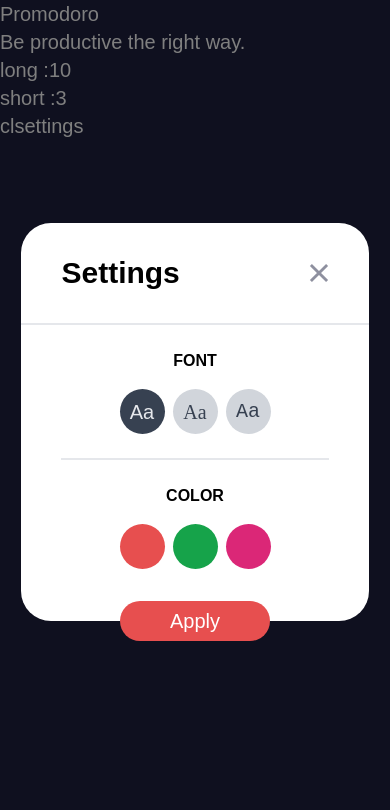
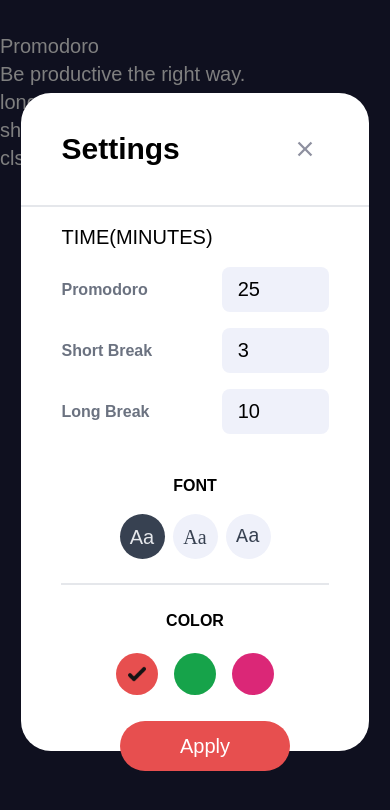
Before and after one commit to Damilola99-web/typescript-react, a React (Create React App) app: page / in a window 390 px wide. Both pictures are taken after a click on the button "settings". Shown: the top 810 px of the page. Built offline with nearby package versions, Linux system fonts and the light colour scheme.

Commit message:
finished settings, responsiveness, and the context states

```diff
--- a/src/App.css
+++ b/src/App.css
@@ -549,20 +549,264 @@ video {
   --tw-backdrop-sepia:  ;
 }
 
+.absolute {
+  position: absolute;
+}
+
+.relative {
+  position: relative;
+}
+
+.top-0 {
+  top: 0px;
+}
+
+.bottom-\[-20px\] {
+  bottom: -20px;
+}
+
+.left-\[calc\(50\%-75px\)\] {
+  left: calc(50% - 75px);
+}
+
+.left-0 {
+  left: 0px;
+}
+
+.my-4 {
+  margin-top: 1rem;
+  margin-bottom: 1rem;
+}
+
+.mb-7 {
+  margin-bottom: 1.75rem;
+}
+
+.mb-4 {
+  margin-bottom: 1rem;
+}
+
+.flex {
+  display: flex;
+}
+
+.grid {
+  display: grid;
+}
+
+.hidden {
+  display: none;
+}
+
 .h-full {
   height: 100%;
 }
 
-.h-screen {
-  height: 100vh;
+.h-\[50px\] {
+  height: 50px;
+}
+
+.h-\[45px\] {
+  height: 45px;
+}
+
+.h-auto {
+  height: auto;
+}
+
+.h-4 {
+  height: 1rem;
+}
+
+.w-screen {
+  width: 100vw;
 }
 
 .w-full {
   width: 100%;
 }
 
-.w-screen {
-  width: 100vw;
+.w-\[50px\] {
+  width: 50px;
+}
+
+.w-\[70\%\] {
+  width: 70%;
+}
+
+.w-\[45px\] {
+  width: 45px;
+}
+
+.w-\[170px\] {
+  width: 170px;
+}
+
+.w-\[89\%\] {
+  width: 89%;
+}
+
+.w-\[20px\] {
+  width: 20px;
+}
+
+.w-4 {
+  width: 1rem;
+}
+
+.w-\[40\%\] {
+  width: 40%;
+}
+
+.max-w-\[90\%\] {
+  max-width: 90%;
+}
+
+.cursor-pointer {
+  cursor: pointer;
+}
+
+.flex-row {
+  flex-direction: row;
+}
+
+.flex-col {
+  flex-direction: column;
+}
+
+.items-center {
+  align-items: center;
+}
+
+.justify-center {
+  justify-content: center;
+}
+
+.justify-between {
+  justify-content: space-between;
+}
+
+.gap-4 {
+  gap: 1rem;
+}
+
+.space-y-4 > :not([hidden]) ~ :not([hidden]) {
+  --tw-space-y-reverse: 0;
+  margin-top: calc(1rem * calc(1 - var(--tw-space-y-reverse)));
+  margin-bottom: calc(1rem * var(--tw-space-y-reverse));
+}
+
+.space-x-2 > :not([hidden]) ~ :not([hidden]) {
+  --tw-space-x-reverse: 0;
+  margin-right: calc(0.5rem * var(--tw-space-x-reverse));
+  margin-left: calc(0.5rem * calc(1 - var(--tw-space-x-reverse)));
+}
+
+.self-center {
+  align-self: center;
+}
+
+.rounded-full {
+  border-radius: 9999px;
+}
+
+.rounded-\[2rem\] {
+  border-radius: 2rem;
+}
+
+.rounded-\[30px\] {
+  border-radius: 30px;
+}
+
+.rounded-lg {
+  border-radius: 0.5rem;
+}
+
+.border-b-2 {
+  border-bottom-width: 2px;
+}
+
+.border-b-\[2px\] {
+  border-bottom-width: 2px;
+}
+
+.bg-\[\#e74f4f\] {
+  --tw-bg-opacity: 1;
+  background-color: rgb(231 79 79 / var(--tw-bg-opacity));
+}
+
+.bg-transparent {
+  background-color: transparent;
+}
+
+.bg-green-600 {
+  --tw-bg-opacity: 1;
+  background-color: rgb(22 163 74 / var(--tw-bg-opacity));
+}
+
+.bg-pink-600 {
+  --tw-bg-opacity: 1;
+  background-color: rgb(219 39 119 / var(--tw-bg-opacity));
+}
+
+.bg-gray-700 {
+  --tw-bg-opacity: 1;
+  background-color: rgb(55 65 81 / var(--tw-bg-opacity));
+}
+
+.bg-\[\#eff1fa\] {
+  --tw-bg-opacity: 1;
+  background-color: rgb(239 241 250 / var(--tw-bg-opacity));
+}
+
+.bg-black\/50 {
+  background-color: rgb(0 0 0 / 0.5);
+}
+
+.bg-white {
+  --tw-bg-opacity: 1;
+  background-color: rgb(255 255 255 / var(--tw-bg-opacity));
+}
+
+.p-1 {
+  padding: 0.25rem;
+}
+
+.p-2 {
+  padding: 0.5rem;
+}
+
+.p-6 {
+  padding: 1.5rem;
+}
+
+.py-8 {
+  padding-top: 2rem;
+  padding-bottom: 2rem;
+}
+
+.py-6 {
+  padding-top: 1.5rem;
+  padding-bottom: 1.5rem;
+}
+
+.px-10 {
+  padding-left: 2.5rem;
+  padding-right: 2.5rem;
+}
+
+.px-4 {
+  padding-left: 1rem;
+  padding-right: 1rem;
+}
+
+.py-12 {
+  padding-top: 3rem;
+  padding-bottom: 3rem;
+}
+
+.text-center {
+  text-align: center;
 }
 
 .text-xl {
@@ -570,7 +814,123 @@ video {
   line-height: 1.75rem;
 }
 
+.text-base {
+  font-size: 1rem;
+  line-height: 1.5rem;
+}
+
+.text-sm {
+  font-size: 0.875rem;
+  line-height: 1.25rem;
+}
+
+.text-3xl {
+  font-size: 1.875rem;
+  line-height: 2.25rem;
+}
+
+.font-bold {
+  font-weight: 700;
+}
+
 .text-white {
   --tw-text-opacity: 1;
   color: rgb(255 255 255 / var(--tw-text-opacity));
 }
+
+.text-black {
+  --tw-text-opacity: 1;
+  color: rgb(0 0 0 / var(--tw-text-opacity));
+}
+
+.text-gray-200 {
+  --tw-text-opacity: 1;
+  color: rgb(229 231 235 / var(--tw-text-opacity));
+}
+
+.text-gray-700 {
+  --tw-text-opacity: 1;
+  color: rgb(55 65 81 / var(--tw-text-opacity));
+}
+
+.text-gray-500 {
+  --tw-text-opacity: 1;
+  color: rgb(107 114 128 / var(--tw-text-opacity));
+}
+
+.transition-all {
+  transition-property: all;
+  transition-timing-function: cubic-bezier(0.4, 0, 0.2, 1);
+  transition-duration: 150ms;
+}
+
+.max {
+  height: max(100vh, 730px);
+}
+
+.hover\:border-2:hover {
+  border-width: 2px;
+}
+
+.focus\:border-0:focus {
+  border-width: 0px;
+}
+
+.focus\:outline-0:focus {
+  outline-width: 0px;
+}
+
+@media (min-width: 640px) {
+  .sm\:h-screen {
+    height: 100vh;
+  }
+
+  .sm\:w-\[450px\] {
+    width: 450px;
+  }
+
+  .sm\:flex-row {
+    flex-direction: row;
+  }
+
+  .sm\:justify-between {
+    justify-content: space-between;
+  }
+
+  .sm\:text-lg {
+    font-size: 1.125rem;
+    line-height: 1.75rem;
+  }
+}
+
+@media (min-width: 768px) {
+  .md\:w-\[800px\] {
+    width: 800px;
+  }
+
+  .md\:w-\[100\%\] {
+    width: 100%;
+  }
+
+  .md\:grid-cols-3 {
+    grid-template-columns: repeat(3, minmax(0, 1fr));
+  }
+
+  .md\:flex-col {
+    flex-direction: column;
+  }
+
+  .md\:items-start {
+    align-items: flex-start;
+  }
+
+  .md\:justify-center {
+    justify-content: center;
+  }
+
+  .md\:space-y-3 > :not([hidden]) ~ :not([hidden]) {
+    --tw-space-y-reverse: 0;
+    margin-top: calc(0.75rem * calc(1 - var(--tw-space-y-reverse)));
+    margin-bottom: calc(0.75rem * var(--tw-space-y-reverse));
+  }
+}
--- a/src/App.tsx
+++ b/src/App.tsx
@@ -15,9 +15,8 @@ const App = () => {
 	const cs = timer?.changeShort
 	const short = timer?.short
 	const long = timer?.long
-	console.log(state);
 	return (
-		<div style={{ backgroundColor: '#1e213f', fontFamily: state?.font }} className="App w-screen h-screen text-white text-xl">
+		<div style={{ backgroundColor: '#1e213f', fontFamily: state?.font }} className="App w-screen max py-8  text-white text-xl">
 			<h1>Promodoro</h1>
 			<p>Be productive the right way.</p>
 			<p>long :{long}</p>
--- a/src/components/ColorSelector.tsx
+++ b/src/components/ColorSelector.tsx
@@ -1,21 +1,36 @@
 import React from 'react';
+import Tick from '../assets/icon-tick.png'
+
 type fonts = "'Kumbh Sans', sans-serif" | "'Roboto Slab', serif" | "'Space Mono', monospace"
-type theme = '#e74f4f' | 'green' | 'rgb(219 39 119)'
+type theme = '#e74f4f' | '#008000' | 'rgb(219 39 119)'
 
 type colorSelectorProp = {
+    theme : theme
     setUserTheme : React.Dispatch<React.SetStateAction<theme>>
 }
 
-export default function ColorSelector({setUserTheme}:colorSelectorProp) {
+export default function ColorSelector({setUserTheme, theme}:colorSelectorProp) {
+  const currentColor = theme
+
   return (
     <div className=' space-y-4 flex flex-col sm:flex-row items-center justify-center sm:justify-between w-full text-black py-6 mb-7'>
         <p className=' text-base sm:text-lg font-bold'>COLOR</p>
         <div className=' flex items-center justify-center space-x-2'>
-            <label  className=' w-[45px] h-[45px] rounded-full bg-[#e74f4f] p-2' htmlFor="orange"></label>
-            <label  className=' w-[45px] h-[45px] rounded-full bg-green-600 p-2' htmlFor="green"></label>
-            <label  className=' w-[45px] h-[45px] rounded-full bg-pink-600 p-2' htmlFor="pink"></label>
+            <div className=' flex items-center justify-center relative w-[50px] h-[50px] rounded-full p-1 hover:border-2'>
+              <label  className=' w-full h-full rounded-full bg-[#e74f4f] p-2' htmlFor="orange"></label>
+              {currentColor === '#e74f4f' &&<span className='flex items-center justify-center absolute top-0 w-full h-full rounded-full bg-transparent p-2'><img className='w-[70%] self-center' src={Tick} alt='tic' /></span>}
+            </div>
+            <div className=' flex items-center justify-center relative w-[50px] h-[50px] rounded-full p-1 hover:border-2'>
+              <label  className=' w-full h-full rounded-full bg-green-600 p-2' htmlFor="green"></label>
+              {currentColor === '#008000' &&<span className='flex items-center justify-center absolute top-0 w-full h-full rounded-full bg-transparent p-2'><img className='w-[70%] self-center' src={Tick} alt='tic' /></span>}
+            </div>
+            <div className=' flex items-center justify-center relative w-[50px] h-[50px] rounded-full p-1 hover:border-2'>
+              <label  className=' w-full h-full rounded-full bg-pink-600 p-2' htmlFor="pink"></label>
+              {currentColor === 'rgb(219 39 119)' && <span className='flex items-center justify-center absolute top-0 w-full h-full rounded-full bg-transparent p-2'><img className='w-[70%] self-center' src={Tick} alt='tic' /></span>}
+            </div>
+
             <input onChange={()=>setUserTheme('#e74f4f')} className=' hidden' type="radio" name="font" value='orange' id='orange'/>
-            <input onChange={()=>setUserTheme('green')} className=' hidden' type="radio" name="font" value='green' id='green' />
+            <input onChange={()=>setUserTheme('#008000')} className=' hidden' type="radio" name="font" value='green' id='green' />
             <input onChange={()=>setUserTheme('rgb(219 39 119)')} className=' hidden' type="radio" name="font" value='pink' id='pink' />
         </div>
       </div>
--- a/src/components/FontSelector.tsx
+++ b/src/components/FontSelector.tsx
@@ -1,7 +1,7 @@
 import React from 'react';
 
 type fonts = "'Kumbh Sans', sans-serif" | "'Roboto Slab', serif" | "'Space Mono', monospace"
-type theme = '#e74f4f' | 'green' | 'rgb(219 39 119)'
+type theme = '#e74f4f' | '#008000' | 'rgb(219 39 119)'
 
 type fontProp = {
     font : fonts
@@ -19,13 +19,13 @@ export default function FontSelector({font, setUserFont}:fontProp) {
         <p className=' text-base sm:text-lg font-bold'>FONT</p>
         <div className=' flex items-center justify-center space-x-2'>
             <div className='relative'>
-                 <label style={{fontFamily : kumbh}}  className={font === kumbh? ' w-[45px] h-[45px]  rounded-full bg-gray-700 text-gray-200 text-center flex items-center justify-center text-md ': ' text-center flex items-center justify-center text-md w-[45px] h-[45px] text-sm rounded-full bg-gray-300 text-gray-700  '} htmlFor="kumbh">Aa</label>
+                 <label style={{fontFamily : kumbh}}  className={font === kumbh? ' w-[45px] h-[45px]  rounded-full bg-gray-700 text-gray-200 text-center flex items-center justify-center text-md ': ' text-center flex items-center justify-center text-md w-[45px] h-[45px] text-sm rounded-full bg-[#eff1fa] text-gray-700  '} htmlFor="kumbh">Aa</label>
             </div>
             <div className='relative'>
-                 <label style={{fontFamily : roboto}}  className={font === roboto? ' w-[45px] h-[45px]  rounded-full bg-gray-700 text-gray-200 text-center flex items-center justify-center text-md ': 'text-center flex items-center justify-center text-md  w-[45px] h-[45px]  rounded-full bg-gray-300 text-gray-700 '} htmlFor="roboto">Aa</label>
+                 <label style={{fontFamily : roboto}}  className={font === roboto? ' w-[45px] h-[45px]  rounded-full bg-gray-700 text-gray-200 text-center flex items-center justify-center text-md ': 'text-center flex items-center justify-center text-md  w-[45px] h-[45px]  rounded-full bg-[#eff1fa] text-gray-700 '} htmlFor="roboto">Aa</label>
             </div>
             <div className=' relative'>
-                <label  style={{fontFamily : monoSpace}}  className={font === monoSpace? ' w-[45px] h-[45px] rounded-full bg-gray-700 text-gray-200 text-center flex items-center justify-center text-md ': ' w-[45px] h-[45px] text-center flex items-center justify-center text-md rounded-full bg-gray-300 text-gray-700 '} htmlFor="mono">Aa</label>
+                <label  style={{fontFamily : monoSpace}}  className={font === monoSpace? ' w-[45px] h-[45px] rounded-full bg-gray-700 text-gray-200 text-center flex items-center justify-center text-md ': ' w-[45px] h-[45px] text-center flex items-center justify-center text-md rounded-full bg-[#eff1fa] text-gray-700 '} htmlFor="mono">Aa</label>
             </div>
             <input onChange={()=>setUserFont(kumbh)} style={{fontFamily : kumbh}} className=' hidden' type="radio" name="font" value={kumbh} id='kumbh'/>
             <input onChange={()=>setUserFont(roboto)} style={{fontFamily : roboto}} className=' hidden' type="radio" name="font" value={roboto} id='roboto' />
--- a/src/components/Form.tsx
+++ b/src/components/Form.tsx
@@ -1,11 +1,19 @@
 import React, { useState } from 'react';
 import { useColor } from '../hooks/useColor';
 import { useTheme } from '../hooks/useTheme';
+import { useTimer } from '../hooks/useTimer';
 import ColorSelector from './ColorSelector';
 import FontSelector from './FontSelector';
+import TimeForm from './TimeForm';
 
 type fonts = "'Kumbh Sans', sans-serif" | "'Roboto Slab', serif" | "'Space Mono', monospace"
-type theme = '#e74f4f' | 'green' | 'rgb(219 39 119)'
+type theme = '#e74f4f' | '#008000' | 'rgb(219 39 119)'
+
+type time = {
+  promodoro: number;
+	long: number;
+	short: number;
+}
 
 type formProp = {
     setIsSettingsOpen : React.Dispatch<React.SetStateAction<boolean>>
@@ -14,6 +22,13 @@ type formProp = {
 export default function Form({setIsSettingsOpen}:formProp) {
     const contextTheme = useTheme();
     const color = useColor()
+    const timer = useTimer()
+    const initialTime:time = {
+      promodoro : timer?.promodoro!,
+      long: timer?.long!,
+      short : timer?.short!
+
+    }
     const initialTheme = color?.state.theme
     const initialFont = contextTheme?.state.font
     const changeFont = contextTheme?.changeFont;
@@ -23,24 +38,32 @@ export default function Form({setIsSettingsOpen}:formProp) {
 
     const [font, setUserFont] = useState<fonts>(initialFont!)
     const [theme, setUserTheme] = useState<theme>(initialTheme!)
+    const [time, setUserTime] = useState<time>(initialTime)
 
     const handleSubmit = (e:React.FormEvent)=>{
         e.preventDefault()
         changeFont?.(font)
         changeTheme?.(theme)
         setIsSettingsOpen(false)
+        timer?.changeLong(time.long)
+        timer?.changeShort(time.short)
+        timer?.changePromodoro(time.promodoro)
     }
 
 
   return (
     <form className='px-10' onSubmit={handleSubmit}>
+      {/* time inputs */}
+      <TimeForm time={time} setUserTime={setUserTime} />
+
+
       {/* fonts */}
       <FontSelector font={font} setUserFont={setUserFont} />
 
       {/* colors  */}
-      <ColorSelector setUserTheme={setUserTheme} />
+      <ColorSelector theme={theme} setUserTheme={setUserTheme} />
 
-      <button type='submit' style={{backgroundColor: color?.state.theme}} className=' absolute bottom-[-20px] left-[calc(50%-75px)] w-[150px] h-[40px] rounded-[2rem] text-white'>Apply</button>
+      <button type='submit' style={{backgroundColor: color?.state.theme}} className=' absolute bottom-[-20px] left-[calc(50%-75px)] w-[170px] h-[50px] rounded-[2rem] text-white'>Apply</button>
     </form>
   );
 }
--- a/src/components/Settings.tsx
+++ b/src/components/Settings.tsx
@@ -1,24 +1,26 @@
 import React from 'react';
 import Close from '../assets/icon-close.svg'
+import { useColor } from '../hooks/useColor';
 import Form from './Form';
 
 type propType = {
 	setIsSettingsOpen : React.Dispatch<React.SetStateAction<boolean>>
 }
 
+
 export default function Settings({setIsSettingsOpen}:propType) {
-
-
-
-
-
+	const color = useColor()
+	const themeColor = color?.state.theme
+	const colorValue = themeColor?.slice(0,7);
 	return (
-		<div className=" w-screen h-screen bg-black/50 flex items-center justify-center absolute top-0 left-0">
+		<div className=" w-screen max bg-black/50 flex items-center justify-center absolute top-0 left-0 py-12">
 			<div className="max-w-[90%] w-[89%] sm:w-[450px] md:w-[800px] h-auto rounded-[30px] bg-white relative">
 				{/* top */}
 				<div className=' w-full text-black flex justify-between items-center border-b-[2px] py-8 px-10 '>
 					<p className=' text-3xl font-bold'>Settings</p>
-					<img onClick={()=>setIsSettingsOpen(false)} src={Close} className=' w-5 cursor-pointer'  alt="icon-close" />
+					<div onClick={()=>setIsSettingsOpen(false)}  className={` relative transition-all hover:bg-[${colorValue}] rounded-full justify-center w-[20px] p-6 flex cursor-pointer`}>
+						<img src={Close} alt="icon-close" className=' absolute flex self-center w-4 h-4'  />
+					</div>
 				</div>
 
 				{/* Form  */}
--- /dev/null
+++ b/src/components/TimeForm.tsx
@@ -0,0 +1,50 @@
+type time = {
+    promodoro: number;
+      long: number;
+      short: number;
+}
+
+type timeProp = {
+    time : time
+    setUserTime : React.Dispatch<React.SetStateAction<time>>
+}
+
+export default function({time, setUserTime}:timeProp) {
+		return (
+		<div className=" text-black w-full">
+			<h1 className=" my-4">TIME(MINUTES)</h1>
+			<div className=" w-full grid md:grid-cols-3 gap-4 mb-4">
+				<label className=" flex flex-row justify-between items-center md:items-start md:justify-center md:flex-col md:space-y-3">
+					<span className=" text-base font-bold text-gray-500">Promodoro</span>
+					<input
+                    onChange={(e:React.ChangeEvent<HTMLInputElement>)=>setUserTime({...time, promodoro: Number(e.target.value) })}
+						min={1}
+						defaultValue={time.promodoro}
+						className=" w-[40%] md:w-[100%] h-[45px] px-4 focus:border-0 focus:outline-0 rounded-lg bg-[#eff1fa]"
+						type="number"
+					/>
+				</label>
+				<label className=" flex flex-row justify-between items-center md:items-start md:justify-center md:flex-col md:space-y-3">
+					<span className=" text-base font-bold text-gray-500">Short Break</span>
+					<input
+                    onChange={(e:React.ChangeEvent<HTMLInputElement>)=>setUserTime({...time, short: Number(e.target.value) })}
+						min={1}
+						defaultValue={time.short}
+						className=" w-[40%] md:w-[100%] h-[45px] px-4 focus:border-0 focus:outline-0 rounded-lg bg-[#eff1fa]"
+						type="number"
+					/>
+				</label>
+				<label className=" flex flex-row justify-between items-center md:items-start md:justify-center md:flex-col md:space-y-3">
+					<span className=" text-base font-bold text-gray-500">Long Break</span>
+					<input
+                    onChange={(e:React.ChangeEvent<HTMLInputElement>)=>setUserTime({...time, long: Number(e.target.value) })}
+						min={1}
+						defaultValue={time.long}
+						className=" w-[40%] md:w-[100%] h-[45px] px-4 focus:border-0 focus:outline-0 rounded-lg bg-[#eff1fa]"
+						type="number"
+					/>
+				</label>
+			</div>
+		</div>
+	);
+}
--- a/src/context/Reducer.tsx
+++ b/src/context/Reducer.tsx
@@ -5,7 +5,6 @@ type contextProp = {
 	children: React.ReactNode;
 };
 
-type theme = '#e74f4f' | 'green' | 'rgb(219 39 119)'
 type fonts = "'Kumbh Sans', sans-serif" | "'Roboto Slab', serif" | "'Space Mono', monospace"
 
 type themeState = {
--- a/src/context/ThemeContext.tsx
+++ b/src/context/ThemeContext.tsx
@@ -5,7 +5,7 @@ type contextProp = {
 	children: React.ReactNode;
 };
 
-type theme = '#e74f4f' | 'green' | 'rgb(219 39 119)'
+type theme = '#e74f4f' | '#008000' | 'rgb(219 39 119)'
 
 type themeState = {
 	theme : theme
--- a/src/index.css
+++ b/src/index.css
@@ -3,3 +3,7 @@
 @tailwind utilities;
 
 @import url('https://fonts.googleapis.com/css2?family=Kumbh+Sans:wght@200;300;400;500;600&family=Roboto+Slab:wght@200;300;400;500;600&family=Space+Mono:wght@400;700&display=swap');
+
+.max {
+    height: max(100vh, 730px);
+}
--- a/tailwind.config.js
+++ b/tailwind.config.js
@@ -1,3 +1,4 @@
+
 /** @type {import('tailwindcss').Config} */
 module.exports = {
   content: ["./src/**/*.{html,js,jsx,tsx}"],
```
Also changed, not shown: src/assets/icon-tick.png (added).
